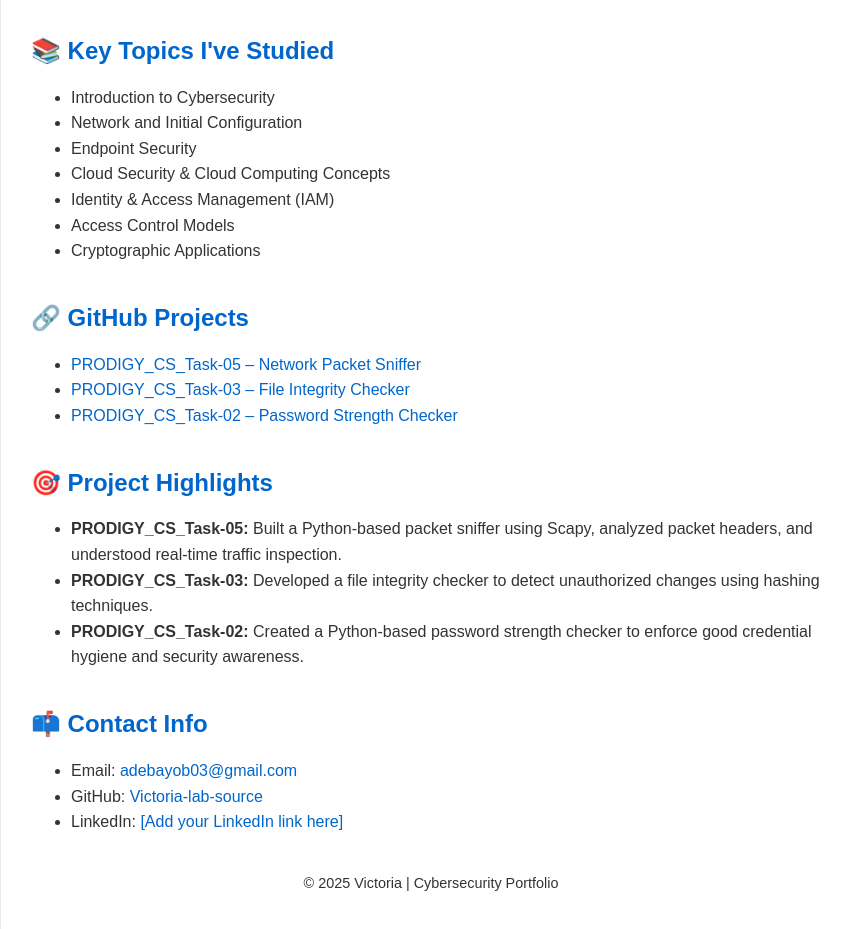
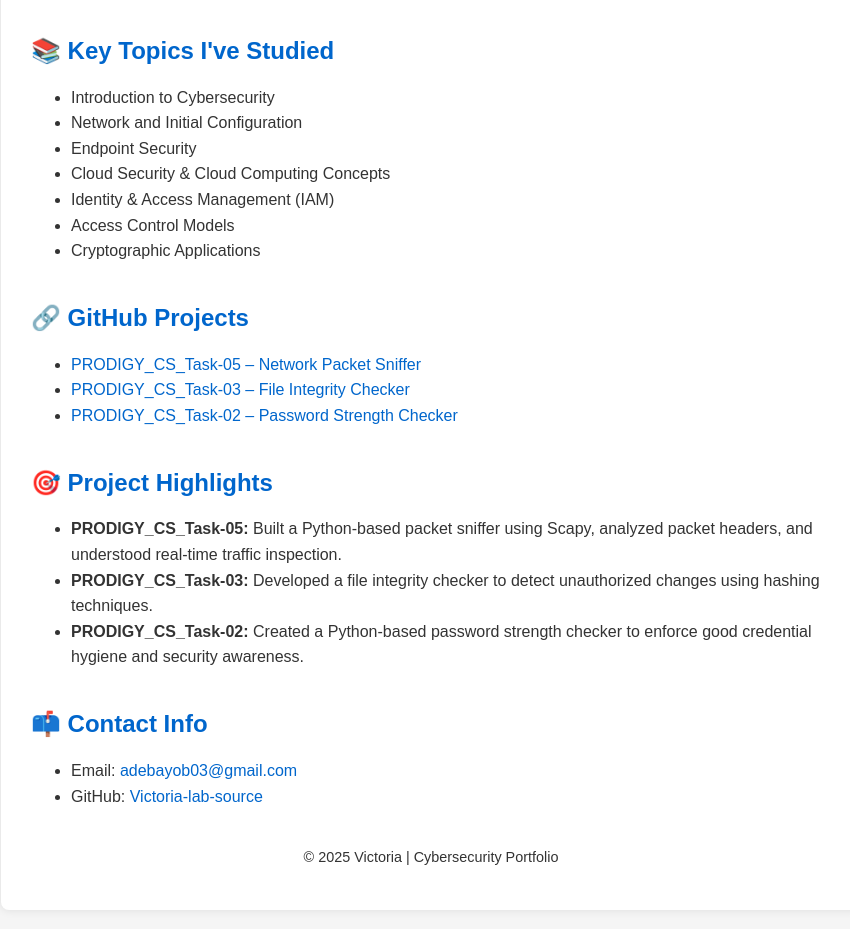
Before and after one commit to Victoria-lab-source/Victoria-cyber-portfolio, a plain HTML site: page index.html in a window 1280 px wide. Shown: the part 159-1088 px from the top of the page, without its empty margins (209-1059 px from the left). Drawn offline with Linux system fonts and the light colour scheme.

Commit message:
index.html

```diff
--- a/index.html
+++ b/index.html
@@ -52,7 +52,7 @@
     <ul>
       <li>Email: <a href="mailto:adebayob03@gmail.com">adebayob03@gmail.com</a></li>
       <li>GitHub: <a href="https://github.com/Victoria-lab-source" target="_blank">Victoria-lab-source</a></li>
-      <li>LinkedIn: <a href="#" target="_blank">[Add your LinkedIn link here]</a></li>
+
     </ul>
 
     <footer>
```
